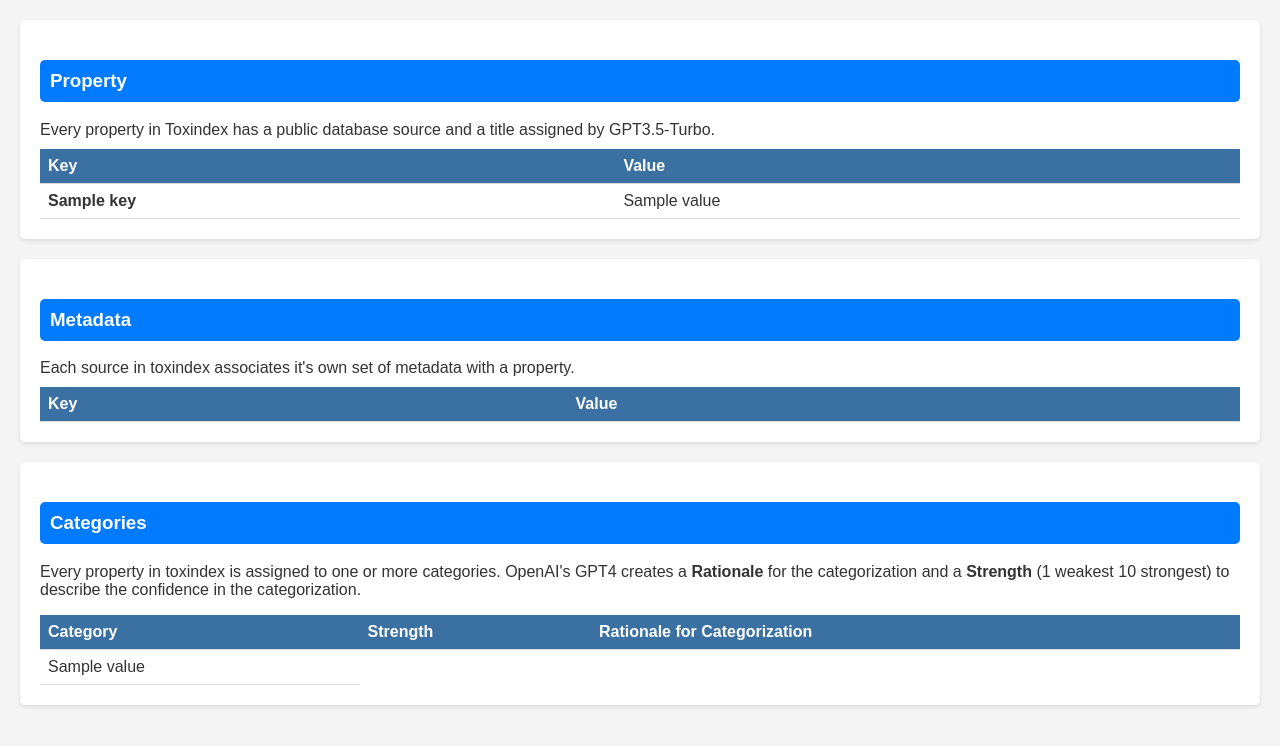
After one commit to insilica/toxindex, a Flask app: template services/report/templates/property.html in a window 1280 px wide. The commit adds this page. Shown: the top 746 px of the page. Run offline with Flask 3, Linux system fonts and the light colour scheme; the template is opened without the code that fills it: most values are stand-ins (such as "Sample title", 1, 10 or a date in 2020); lists and menus that the app fills with data are empty.

Commit message:
add report property pages, add report view function

```diff
--- a/services/report/app.py
+++ b/services/report/app.py
@@ -1,4 +1,4 @@
-import boto3, requests
+import boto3, requests, sqlite3, json
 import os, re, flask, logging, pdfkit
 from flask import Flask, request, jsonify, render_template_string
 from werkzeug.utils import secure_filename
@@ -50,20 +50,6 @@ def generate_report():
 
     return jsonify({"message": "Report generation initiated."}), 200
 
-@app.route('/tmp')
-def tmp():
-    inchi = 'InChI=1S/C9H8O4/c1-6(10)13-8-5-3-2-4-7(8)9(11)12/h2-5H,1H3,(H,11,12)'
-    predictions = ReprotoxReport._generate_predictions(inchi)
-    report = ReprotoxReport('a test', inchi, predictions)
-    group_preds = report.prediction_df.groupby('category').apply(lambda x: x.to_dict(orient='records')).to_dict()
-    report_data = {
-        "title": report.title,
-        "generated_on": report.generated_on.strftime('%Y-%m-%d %H:%M'),
-        "inchi": report.inchi,
-        "smiles": report.smiles
-    }
-    return flask.render_template("reports/reprotox.html", report=report_data, grouped_data = group_preds)
-
 @app.route('/delete_report', methods=['POST'])
 def delete_report():
     _ = request.json['project_id']
@@ -84,3 +70,79 @@ def download_report():
     presigned_url = s3.generate_presigned_url(s3_url)
 
     return {"url": presigned_url}, 200
+
+@app.route('/view_report', methods=['GET'])
+def view_report():
+    report_id = request.args.get('report_id')
+
+    # Assuming get_report_object and url_to_object are implemented correctly
+    html_s3_url = Report.get_report_object(report_id, "text/html")
+    html_s3_object = s3.url_to_object(html_s3_url)
+
+    # Assuming download_file method saves the file locally and returns the file path
+    file_path = s3.download_file(html_s3_object, "report.html")
+
+    # Open the file and read its content
+    with open(file_path, 'r') as file:
+        html_content = file.read()
+
+    # Return the HTML content directly with the appropriate MIME type
+    return html_content, 200, {'Content-Type': 'text/html'}
+
+@app.route('/tmp')
+def tmp():
+    inchi = 'InChI=1S/C9H8O4/c1-6(10)13-8-5-3-2-4-7(8)9(11)12/h2-5H,1H3,(H,11,12)'
+    predictions = ReprotoxReport._generate_predictions(inchi)
+    report = ReprotoxReport('a test', inchi, predictions)
+    group_preds = report.prediction_df.groupby('category').apply(lambda x: x.to_dict(orient='records')).to_dict()
+    report_data = {
+        "title": report.title,
+        "generated_on": report.generated_on.strftime('%Y-%m-%d %H:%M'),
+        "inchi": report.inchi,
+        "smiles": report.smiles
+    }
+    return flask.render_template("reports/reprotox.html", report=report_data, grouped_data = group_preds)
+
+@app.route('/property/<property_token>')
+def property_view(property_token):  # Renamed to avoid conflict with `property` keyword
+    # Connect to the SQLite database
+    conn = sqlite3.connect('report/data/cvae.sqlite')
+    cursor = conn.cursor()
+
+    # Get property data
+    property_query = """
+    SELECT source, title, data as metadata FROM property p
+    INNER JOIN source s ON p.source_id = s.source_id
+    WHERE p.property_token = ?
+    """
+
+    # Execute the property query with the provided property_token
+    cursor.execute(property_query, (property_token,))
+    property_results = cursor.fetchall()
+    property_columns = [column[0] for column in cursor.description]
+    properties_list = dict(zip(property_columns, property_results[0]))
+
+    # remove metadata from the properties list
+    metadata = properties_list.pop('metadata')
+    # make it into json
+    metadata = json.loads(metadata)
+
+    # Get category data
+    category_query = """
+    SELECT category, strength, reason FROM property p
+    INNER JOIN property_category pc ON p.property_id = pc.property_id
+    INNER JOIN category c ON pc.category_id = c.category_id
+    WHERE p.property_token = ?
+    """
+
+    # Execute the category query with the provided property_token
+    cursor.execute(category_query, (property_token,))
+    category_results = cursor.fetchall()
+    category_columns = [column[0] for column in cursor.description]
+    categories_list = [dict(zip(category_columns, result)) for result in category_results]
+
+    # Close the connection
+    conn.close()
+
+    # Return the response with both properties and categories data
+    return flask.render_template("property.html", properties=properties_list, metadata= metadata, categories=categories_list)
--- a/services/report/model/reports/reprotox.py
+++ b/services/report/model/reports/reprotox.py
@@ -81,7 +81,7 @@ class ReprotoxReport:
         # put it together
         output = pdf.merge(property, on='property_token')
         cvaesql.close()
-        return output[['title','prediction','category','prediction','value']]
+        return output[['property_token','title','prediction','category','prediction','value']]
 
     @classmethod
     def generate(cls, report_id, title, inchi):
@@ -113,4 +113,8 @@ class ReprotoxReport:
 
             object_url = s3.upload_file(pdf_file.name, f'{uuid.uuid4()}.pdf')
             Report.update_s3_reference(report_id, object_url)
+
+            html_object_url = s3.upload_file(html_file.name, f'{uuid.uuid4()}.html')
+            Report.create_report_object(report_id, html_object_url, 'text/html')
+
             Report.update_status(report_id, Report.STATUS.GENERATED)
--- a/services/report/s3store.py
+++ b/services/report/s3store.py
@@ -91,7 +91,7 @@ class S3Store:
         try:
             self.s3_client.download_file(self.bucket_name, object_name, file_name)
             logging.info(f"Downloaded {object_name} to {file_name}")
-            return True
+            return file_name
         except ClientError as e:
             logging.error(e)
             return False
--- /dev/null
+++ b/services/report/templates/property.html
@@ -0,0 +1,122 @@
+<!DOCTYPE html>
+<html lang="en">
+<head>
+    <meta charset="UTF-8">
+    <title>Property Details</title>
+    <style>
+        body {
+            font-family: Arial, sans-serif;
+            margin: 0;
+            padding: 0;
+            background-color: #f4f4f4;
+            color: #333;
+        }
+
+        h3 {
+            background-color: #007bff;
+            color: #fff;
+            padding: 10px;
+            border-radius: 5px;
+            margin-top: 20px;
+        }
+
+        table {
+            width: 100%;
+            margin-top: 10px;
+            border-collapse: collapse;
+        }
+
+        th, td {
+            text-align: left;
+            padding: 8px;
+            border-bottom: 1px solid #ddd;
+        }
+
+        th {
+            background-color: #3a70a2; /* Dark background for header */
+            color: #fff; /* White text for header */
+        }
+
+        tr:hover {
+            background-color: #eaeaea;
+        }
+
+        #properties, #metadata, #categories {
+            background-color: #fff;
+            padding: 20px;
+            border-radius: 5px;
+            box-shadow: 0 2px 4px rgba(0, 0, 0, 0.1);
+            margin: 20px;
+        }
+
+        p {
+            margin-top: 0;
+        }
+    </style>
+</head>
+<body>
+    <div id="properties">
+        <h3>Property</h3>
+        Every property in Toxindex has a public database source and a title assigned by GPT3.5-Turbo.
+        <table>
+            <thead>
+                <tr>
+                    <th>Key</th>
+                    <th>Value</th>
+                </tr>
+            </thead>
+            {% for key, value in properties.items() %}
+                <tr>
+                    <td><strong>{{ key }}</strong></td>
+                    <td>{{ value }}</td>
+                </tr>
+            {% endfor %}
+        </table>
+    </div>
+
+    <div id="metadata">
+        <h3>Metadata</h3>
+        Each source in toxindex associates it's own set of metadata with a property.
+        <table>
+            <thead>
+                <tr>
+                    <th>Key</th>
+                    <th>Value</th>
+                </tr>
+            </thead>
+            {% for key, value in metadata.items() %}
+                <tr>
+                    <td><strong>{{ key }}</strong></td>
+                    <td>{{ value }}</td>
+                </tr>
+            {% endfor %}
+        </table>
+    </div>
+
+    <div id="categories">
+        <h3>Categories</h3>
+        <p>Every property in toxindex is assigned to one or more categories.
+            OpenAI's GPT4 creates a <b>Rationale</b> for the categorization and a <b>Strength</b> (1 weakest 10 strongest) to describe the confidence in the categorization.
+        </p>
+        <table>
+            <thead>
+                <tr>
+                    <th>Category</th>
+                    <th>Strength</th>
+                    <th>Rationale for Categorization</th>
+                </tr>
+            </thead>
+            <tbody>
+                {% for category in categories %}
+                    <tr>
+                        {% for key, value in category.items() %}
+                            <td>{{ value }}</td>
+                        {% endfor %}
+                    </tr>
+                {% endfor %}
+            </tbody>
+        </table>
+    </div>
+
+</body>
+</html>
--- a/services/report/templates/reports/reprotox.html
+++ b/services/report/templates/reports/reprotox.html
@@ -117,7 +117,7 @@
                 {% for prediction in grouped_data[category] | sort(attribute='prediction', reverse=true) %}
                     {% if prediction.value == 'positive' or (prediction.prediction > 0.5 and prediction.value != 'negative') %}
                         <tr>
-                            <td>{{ prediction.title }}</td>
+                            <td><a href="https://report.toxindex.com/property/{{prediction.property_token}}">{{ prediction.title }}</a></td>
                             <td>{{ prediction.value }}</td>
                             {% if prediction.value != 'positive' %}
                                 <td>{{ '%0.1f'|format(prediction.prediction * 100) }}</td>
```
Also changed, not shown: services/flyway/sql/V6__create_report_object.sql (added, +8 -0 lines), services/report/model/report.py (+11 -0 lines), services/report/templates/reports.html (+19 -0 lines).
